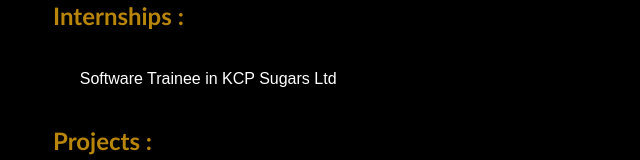
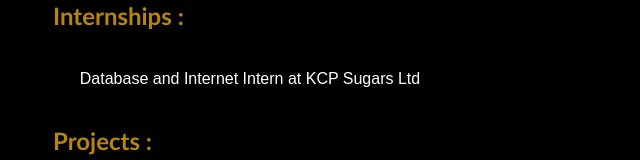
Before and after one commit to Samanthapudi-Shakeer/RESUME, a plain HTML site: page languages.html in a window 1280 px wide. Shown: the part 1053-1213 px from the top of the page, without its empty margins (14-654 px from the left). Drawn offline with Linux system fonts and the light colour scheme.

Commit message:
Update languages.html

```diff
--- a/languages.html
+++ b/languages.html
@@ -435,7 +435,7 @@
             <br>
             <br>
             <h2 style="color: darkgoldenrod; margin-left: 5%; margin-bottom: 3%;">Internships :</h2>
-            <p style="margin-left: 7%;">Software Trainee in KCP Sugars Ltd</p>
+            <p style="margin-left: 7%;">Database and Internet Intern at KCP Sugars Ltd</p>
             <br>
             <br>
             <h2 style="color: darkgoldenrod; margin-left: 5%; margin-bottom: 3%;">Projects :</h2>
```
